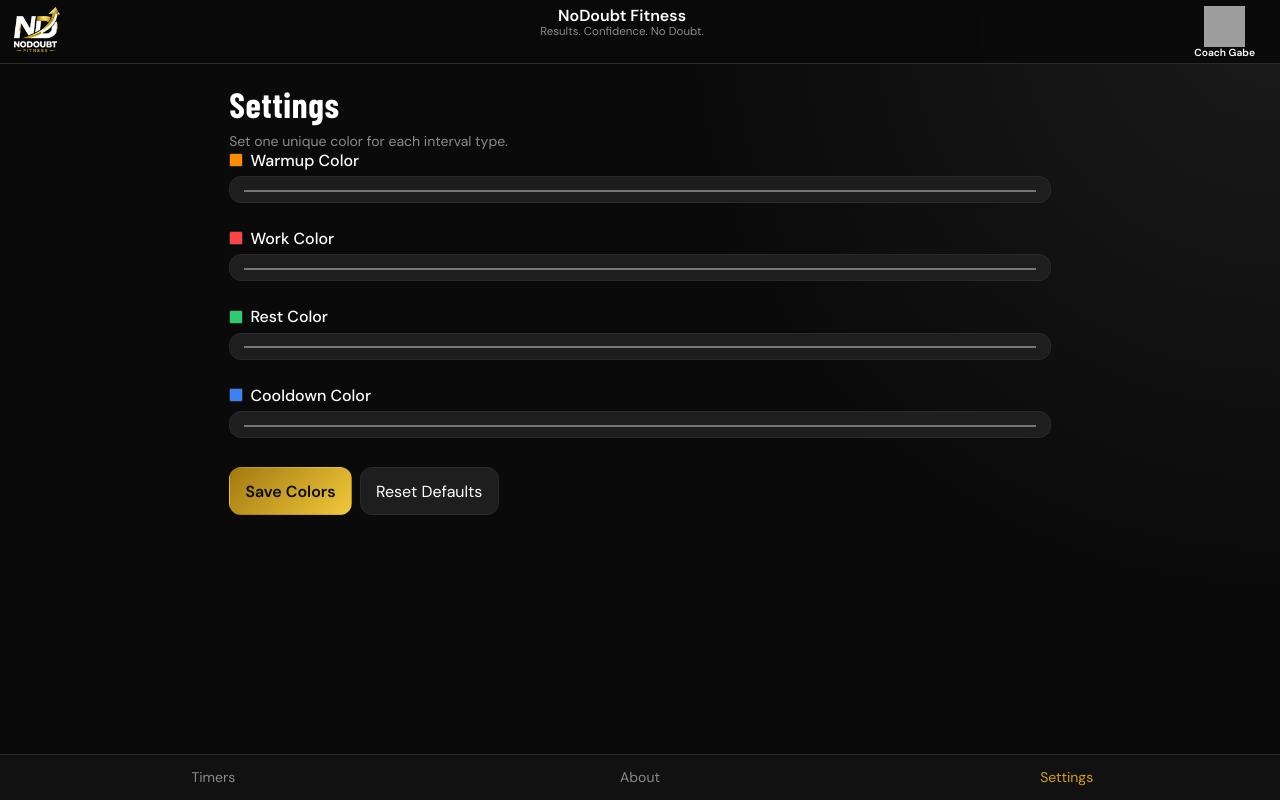
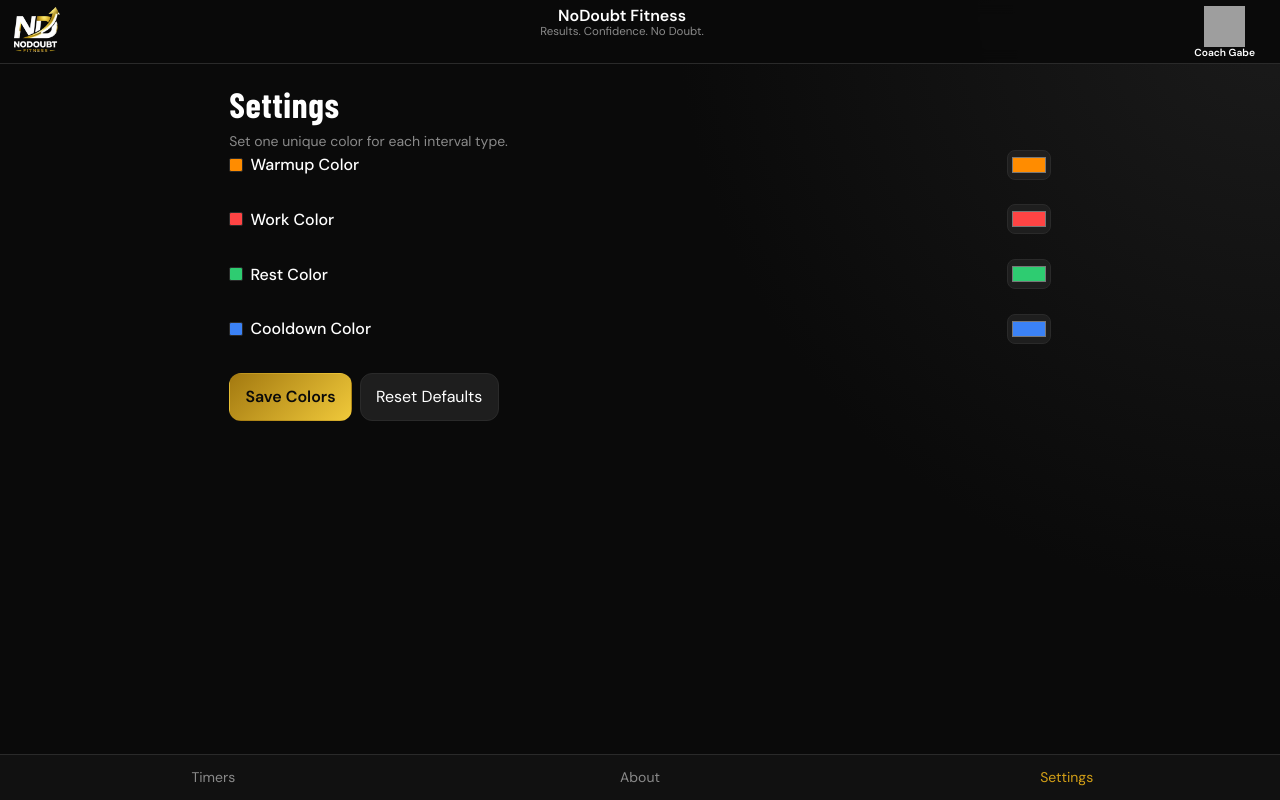
Before and after one commit to rdaudt/nodoubt-fitness-timer2, a React (Vite) app: page /settings in a window 1280 px wide. Built offline with nearby package versions, Linux system fonts and the light colour scheme; grey boxes are pictures that could not be loaded; a web font is replaced by a local one.

Commit message:
Simplify settings color controls and remove full-width separator bars

```diff
--- a/src/index.css
+++ b/src/index.css
@@ -326,12 +326,29 @@ select {
   gap: 0.45rem;
 }
 
+.settings-row {
+  display: flex;
+  align-items: center;
+  justify-content: space-between;
+  gap: 0.75rem;
+}
+
 .settings-color-swatch {
   width: 14px;
   height: 14px;
   border-radius: 2px;
   border: 1px solid var(--border);
   display: inline-block;
+}
+
+.settings-color-input {
+  width: 44px;
+  min-width: 44px;
+  height: 30px;
+  border: 1px solid var(--border);
+  border-radius: 8px;
+  padding: 2px;
+  background: var(--surface-hi);
 }
 
 .interval-edit {
--- a/src/pages/SettingsPage.tsx
+++ b/src/pages/SettingsPage.tsx
@@ -26,12 +26,13 @@ export const SettingsPage = () => {
 
       <div className="stack">
         {types.map((type) => (
-          <label key={type} className="field">
+          <label key={type} className="field settings-row">
             <span className="settings-color-label">
               <span className="settings-color-swatch" style={{ backgroundColor: draft.intervalColors[type] }} aria-hidden="true" />
               {TYPE_LABELS[type]} Color
             </span>
             <input
+              className="settings-color-input"
               aria-label={`${TYPE_LABELS[type]} Color`}
               type="color"
               value={draft.intervalColors[type]}
```
